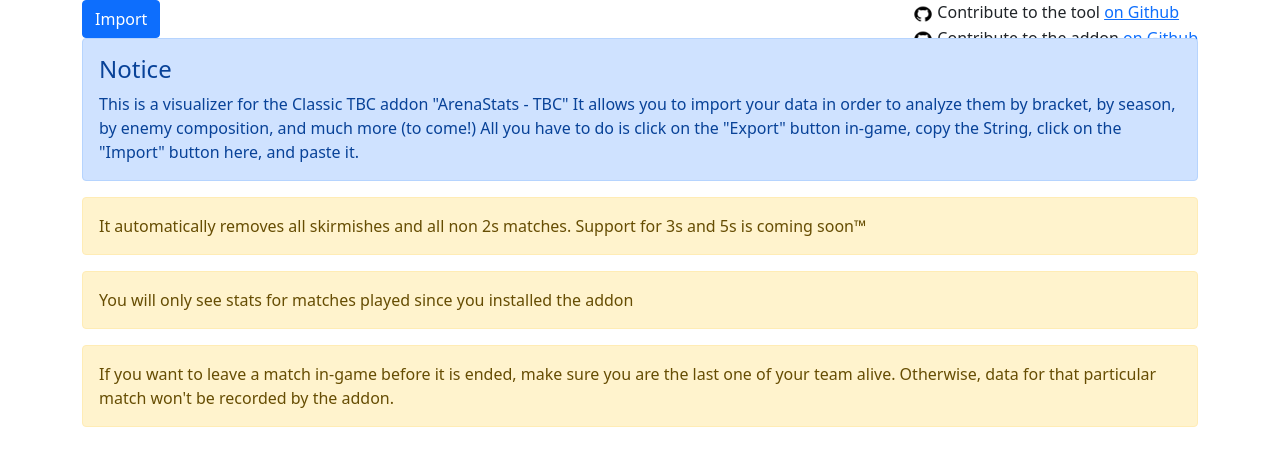
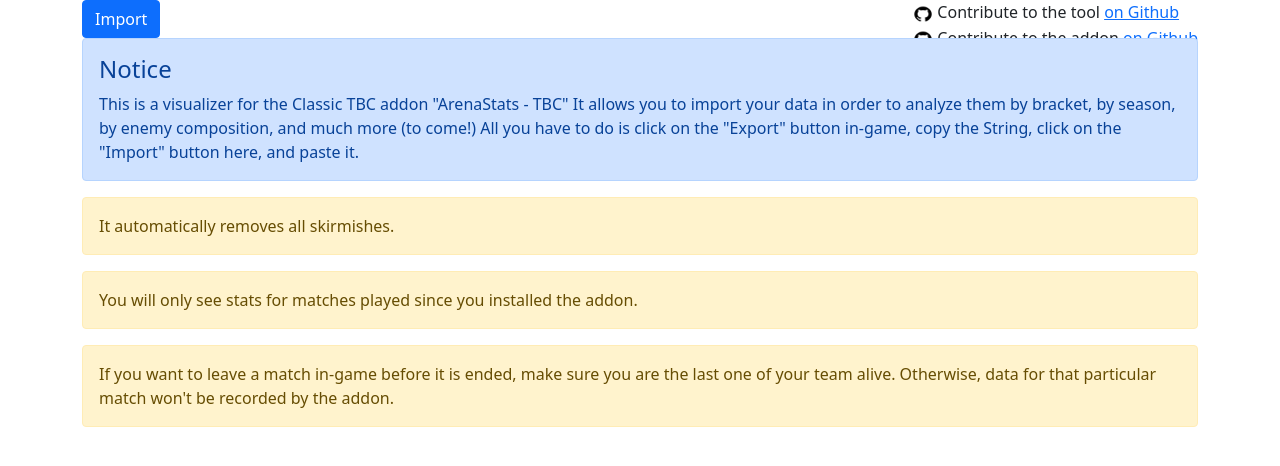
Before and after one commit to denishamann/arena-stats-visualizer, a React (Create React App) app: page / in a window 1280 px wide. Shown: the top 466 px of the page. Built offline with nearby package versions, Linux system fonts and the light colour scheme.

Commit message:
add support for all brackets

```diff
--- a/src/App.js
+++ b/src/App.js
@@ -9,12 +9,13 @@
   Container,
   Form,
   Modal,
-  Nav,
   Row as BootstrapRow,
   Stack,
+  ToggleButton,
+  ToggleButtonGroup,
 } from 'react-bootstrap';
 import { computeBadges } from './badgeLogic';
-import { timestampsOk } from './constants';
+import { DEFAULT_BRACKETS, DEFAULT_SEASONS, timestampsOk } from './constants';
 import { Row } from './row';
 import BootstrapTable from 'react-bootstrap-table-next';
 import * as icons from './icons';
@@ -23,9 +24,10 @@
   // React state
   const [showModal, setShowModal] = useState(false);
   const [importString, setImportString] = useState('');
-  const [only2sData, setOnly2sData] = useState([]);
+  const [cleanData, setCleanData] = useState([]);
   const [corruptedCount, setCorruptedCount] = useState(0);
-  const [season, setSeason] = useState('all');
+  const [seasons, setSeasons] = useState(DEFAULT_SEASONS);
+  const [brackets, setBrackets] = useState(DEFAULT_BRACKETS);
 
   // Inferred state
   let totalMatches = 0;
@@ -45,8 +47,7 @@
     const dataWithoutSkirm = result.filter(row => !row.isTitleOrSkirmish());
     const cleanData = cleanCorruptedData(dataWithoutSkirm);
     setCorruptedCount(dataWithoutSkirm.length - cleanData.length);
-    const only2sData = cleanNon2sData(cleanData);
-    setOnly2sData(only2sData);
+    setCleanData(cleanData);
     handleCloseModal();
   };
 
@@ -58,18 +59,17 @@
     return data.filter(row => row.isRowClean());
   };
 
-  const cleanNon2sData = data => {
-    return data.filter(row => row.teamPlayerName3 === '');
-  };
-
   // Rendering logic - compute inferred state based on state (i.e. user inputs)
   const processState = () => {
-    if (only2sData.length) {
-      const seasonSpecificData = getSeasonSpecificData(only2sData);
-      const possibleCompositions =
-        getAllPossibleCompositions(seasonSpecificData);
+    if (cleanData.length) {
+      const seasonSpecificData = getSeasonSpecificData(cleanData);
+      const bracketAndSeasonSpecificData =
+        getBracketSpecificData(seasonSpecificData);
+      const possibleCompositions = getAllPossibleCompositions(
+        bracketAndSeasonSpecificData
+      );
       statsForEachComposition = getStatsForEachComposition(
-        seasonSpecificData,
+        bracketAndSeasonSpecificData,
         possibleCompositions
       );
 
@@ -82,36 +82,33 @@
         0
       );
 
-      badges = computeBadges(seasonSpecificData);
+      badges = computeBadges(bracketAndSeasonSpecificData);
     }
   };
 
   const getSeasonSpecificData = data => {
-    switch (season) {
-      case 'all':
-        return data;
-      case '1':
-        return data.filter(row => row.isSeasonOne());
-      case '2':
-        return data.filter(row => row.isSeasonTwo());
-      case '3':
-        return data.filter(row => row.isSeasonThree());
-      case '4':
-        return data.filter(row => row.isSeasonFour());
-      default:
-        return data;
-    }
+    return data.filter(
+      row =>
+        (row.isSeasonOne() && seasons.includes('s1')) ||
+        (row.isSeasonTwo() && seasons.includes('s2')) ||
+        (row.isSeasonThree() && seasons.includes('s3')) ||
+        (row.isSeasonFour() && seasons.includes('s4'))
+    );
+  };
+
+  const getBracketSpecificData = data => {
+    return data.filter(
+      row =>
+        (row.is2sData() && brackets.includes('2s')) ||
+        (row.is3sData() && brackets.includes('3s')) ||
+        (row.is5sData() && brackets.includes('5s'))
+    );
   };
 
   const getAllPossibleCompositions = data => {
     const compositions = new Set();
     data.forEach(row => {
-      if (row.enemyPlayerClass1 && row.enemyPlayerClass2) {
-        const arr = [row.enemyPlayerClass1, row.enemyPlayerClass2].sort(
-          (a, b) => a.localeCompare(b)
-        );
-        compositions.add(`${arr[0]}+${arr[1]}`);
-      }
+      compositions.add(row.getComposition(brackets));
     });
     return Array.from(compositions).sort((a, b) => a.localeCompare(b));
   };
@@ -131,9 +128,7 @@
 
     data.forEach(row => {
       const index = stats.findIndex(
-        s =>
-          s.comp === `${row.enemyPlayerClass1}+${row.enemyPlayerClass2}` ||
-          s.comp === `${row.enemyPlayerClass2}+${row.enemyPlayerClass1}`
+        s => s.comp === row.getComposition(brackets)
       );
       if (index !== -1) {
         stats[index].total = stats[index].total + 1;
@@ -400,10 +395,7 @@
                 alt={'github'}
               />
               Contribute to the tool{' '}
-              <a
-                href="https://github.com/denishamann/arena-stats-tbc-visualizer"
-                target={'_blank'}
-              >
+              <a href="https://github.com/denishamann/arena-stats-tbc-visualizer">
                 on Github
               </a>
             </div>
@@ -415,10 +407,7 @@
                 alt={'github'}
               />
               Contribute to the addon{' '}
-              <a
-                href="https://github.com/denishamann/ArenaStatsTBC"
-                target={'_blank'}
-              >
+              <a href="https://github.com/denishamann/ArenaStatsTBC">
                 on Github
               </a>
             </div>
@@ -431,17 +420,14 @@
                 style={{ marginLeft: '5px', marginRight: '3px' }}
               />
               Get the addon{' '}
-              <a
-                href="https://www.curseforge.com/wow/addons/arenastats-tbc"
-                target={'_blank'}
-              >
+              <a href="https://www.curseforge.com/wow/addons/arenastats-tbc">
                 on CurseForge
               </a>
             </div>
           </Stack>
         </Container>
 
-        {!only2sData.length ? (
+        {!cleanData.length ? (
           <Container className="alerts-onboarding">
             <Alert key={'alert-infos'} variant={'primary'}>
               <Alert.Heading>Notice</Alert.Heading>
@@ -452,12 +438,11 @@
               the String, click on the "Import" button here, and paste it.
             </Alert>
             <Alert key={'alert-data'} variant={'warning'}>
-              It automatically removes all skirmishes and all non 2s matches.
-              Support for 3s and 5s is coming soon™
+              It automatically removes all skirmishes.
             </Alert>
             <Alert key={'alert-trimming'} variant={'warning'}>
               You will only see stats for matches played since you installed the
-              addon
+              addon.
             </Alert>
             <Alert key={'alert-leaving'} variant={'warning'}>
               If you want to leave a match in-game before it is ended, make sure
@@ -479,29 +464,40 @@
             )}
             <br />
             <br />
-            <Nav
-              variant="pills"
-              defaultActiveKey="all"
-              onSelect={eventKey => {
-                setSeason(eventKey);
-              }}
+            <ToggleButtonGroup
+              type="checkbox"
+              defaultValue={DEFAULT_SEASONS}
+              onChange={setSeasons}
             >
-              <Nav.Item>
-                <Nav.Link eventKey="all">All seasons</Nav.Link>
-              </Nav.Item>
-              <Nav.Item>
-                <Nav.Link eventKey="1">Season 1</Nav.Link>
-              </Nav.Item>
-              <Nav.Item>
-                <Nav.Link eventKey="2">Season 2</Nav.Link>
-              </Nav.Item>
-              <Nav.Item>
-                <Nav.Link eventKey="3">Season 3</Nav.Link>
-              </Nav.Item>
-              <Nav.Item>
-                <Nav.Link eventKey="4">Season 4</Nav.Link>
-              </Nav.Item>
-            </Nav>
+              <ToggleButton id="season-1" value={'s1'}>
+                Season 1
+              </ToggleButton>
+              <ToggleButton id="season-2" value={'s2'}>
+                Season 2
+              </ToggleButton>
+              <ToggleButton id="season-3" value={'s3'}>
+                Season 3
+              </ToggleButton>
+              <ToggleButton id="season-4" value={'s4'}>
+                Season 4
+              </ToggleButton>
+            </ToggleButtonGroup>
+            <br />
+            <ToggleButtonGroup
+              type="checkbox"
+              defaultValue={DEFAULT_BRACKETS}
+              onChange={setBrackets}
+            >
+              <ToggleButton id="bracket-2s" value={'2s'}>
+                2v2
+              </ToggleButton>
+              <ToggleButton id="bracket-3s" value={'3s'}>
+                3v3
+              </ToggleButton>
+              <ToggleButton id="bracket-5s" value={'5s'}>
+                5v5
+              </ToggleButton>
+            </ToggleButtonGroup>
             <br />{' '}
             <p>
               <span className="blue">Blue = vs Alliance</span>{' '}
@@ -548,8 +544,8 @@
             <br />
             <p>
               Skipped <strong className="red">{corruptedCount}</strong>{' '}
-              unprocessable records (not only in 2s). Open console to inspect
-              them if needed.
+              unprocessable records (all seasons/brackets considered). Open
+              console to inspect them if needed.
             </p>
           </Container>
         )}
--- a/src/constants.js
+++ b/src/constants.js
@@ -26,3 +26,6 @@
   'MAGE',
   'WARLOCK',
 ];
+
+export const DEFAULT_SEASONS = ['s1', 's2', 's3', 's4'];
+export const DEFAULT_BRACKETS = ['2s'];
--- a/src/row.js
+++ b/src/row.js
@@ -62,6 +62,22 @@
     this.enemyFaction = row[47];
   }
 
+  getComposition = brackets => {
+    // We could have added all 5 classes and then filter out falsy values, but it would not be resilient to "ghost player" bugs
+    let arr = [this.enemyPlayerClass1, this.enemyPlayerClass2];
+    if (brackets.includes('5s'))
+      arr.push(
+        this.enemyPlayerClass3,
+        this.enemyPlayerClass4,
+        this.enemyPlayerClass5
+      );
+    else if (brackets.includes('3s')) arr.push(this.enemyPlayerClass3);
+    return arr
+      .filter(it => !!it)
+      .sort((a, b) => a.localeCompare(b))
+      .join('+');
+  };
+
   won = () =>
     (this.teamColor &&
       this.winnerColor &&
@@ -75,24 +91,37 @@
     this.isRanked === 'NO';
 
   isRowClean = () =>
+    this.teamPlayerName1 &&
+    this.teamPlayerName2 &&
     this.enemyPlayerClass1 &&
     this.enemyPlayerClass2 &&
     this.enemyFaction &&
-    this.teamPlayerName1 &&
-    this.teamPlayerName2 &&
     ((this.teamColor && this.winnerColor) || !isNaN(this.diffRating)) &&
     this.isValidSeason();
 
-  matchSummary = () => {
-    const outcome = this.won() ? 'Victory' : 'Defeat';
-    const mmr = this.mmr ? ` at ${this.mmr} MMR` : '';
-    const enemies = `${enemy(
-      this.enemyPlayerName1,
-      this.enemyPlayerClass1
-    )} and ${enemy(this.enemyPlayerName2, this.enemyPlayerClass2)}`;
-    return `${outcome} as ${this.teamPlayerName1}/${this.teamPlayerName2} vs ${enemies}${mmr}`;
-    // could also have shown isRanked/diffRating, day (endTime), zoneId...
-  };
+  is2sData = () =>
+    !this.teamPlayerName3 &&
+    !this.teamPlayerClass3 && // TODO: was previously name only, any reason?
+    !this.teamPlayerName4 &&
+    !this.teamPlayerClass4 &&
+    !this.teamPlayerName5 &&
+    !this.teamPlayerClass5;
+
+  is3sData = () =>
+    this.teamPlayerName3 &&
+    this.teamPlayerClass3 &&
+    !this.teamPlayerName4 &&
+    !this.teamPlayerClass4 &&
+    !this.teamPlayerName5 &&
+    !this.teamPlayerClass5;
+
+  is5sData = () =>
+    this.teamPlayerName3 &&
+    this.teamPlayerClass3 &&
+    this.teamPlayerName4 &&
+    this.teamPlayerClass4 &&
+    this.teamPlayerName5 &&
+    this.teamPlayerClass5;
 
   isSeasonOne() {
     return this.startTime > SEASON_ONE_START && this.startTime < SEASON_ONE_END;
@@ -120,4 +149,35 @@
       this.isSeasonFour()
     );
   }
+
+  matchSummary = () => {
+    const outcome = this.won() ? 'Victory' : 'Defeat';
+    const mmr = this.mmr ? ` at ${this.mmr} MMR` : '';
+    const enemies = this.enemies();
+    return `${outcome} as ${this.allies()} vs ${enemies}${mmr}`;
+    // could also have shown isRanked/diffRating, day (endTime), zoneId...
+  };
+
+  allies = () =>
+    [
+      this.teamPlayerName1,
+      this.teamPlayerName2,
+      this.teamPlayerName3,
+      this.teamPlayerName4,
+      this.teamPlayerName5,
+    ]
+      .filter(a => !!a)
+      .join('/');
+
+  enemies = () => {
+    const enemies = [
+      enemy(this.enemyPlayerName1, this.enemyPlayerClass1),
+      enemy(this.enemyPlayerName2, this.enemyPlayerClass2),
+      enemy(this.enemyPlayerName3, this.enemyPlayerClass3),
+      enemy(this.enemyPlayerName4, this.enemyPlayerClass4),
+      enemy(this.enemyPlayerName5, this.enemyPlayerClass5),
+    ];
+
+    return enemies.filter(e => !!e).join(' and ');
+  };
 }
```
Also changed, not shown: src/badgeLogic.js (+6 -22 lines).
